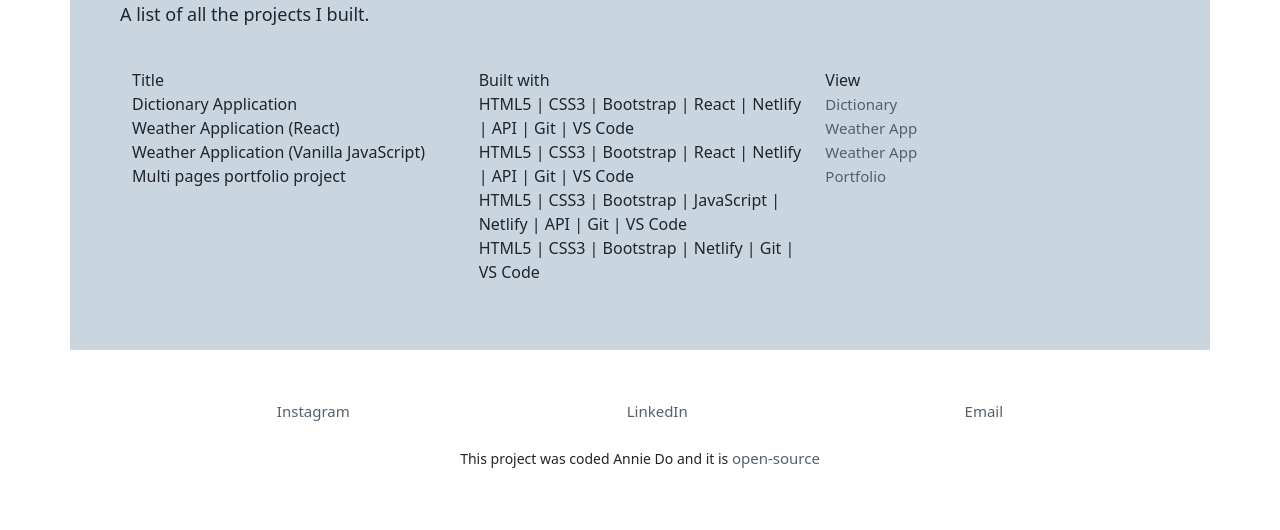
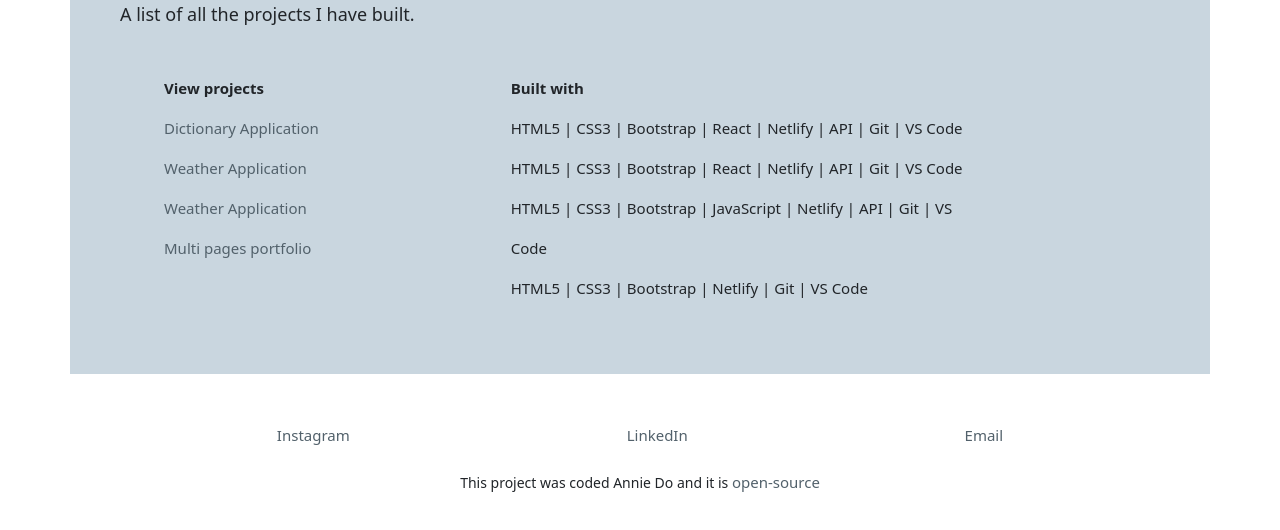
Before and after one commit to annie-2686/profolio-AD, a plain HTML site: page projects.html in a window 1280 px wide. Shown: the part 248-778 px from the top of the page. Drawn offline with nearby package versions, Linux system fonts and the light colour scheme.

Commit message:
css changes

```diff
--- a/projects.html
+++ b/projects.html
@@ -53,76 +53,73 @@
     </div>
 
     <div class="about-section container">
-
       <h2>Projects</h2>
-          <p>A list of all the projects I built.</p>
+      <p>A list of all the projects I have built.</p>
       <br />
 
       <div class="container">
-            <div class="row">
-              <div class="col">
-                <ul class="list-unstyled">
-                  Title
-                  <li>Dictionary Application</li>
-                  <li>Weather Application (React) </li>
-                  <li>Weather Application (Vanilla JavaScript) </li>
-                  <li>Multi pages portfolio project</li>
-                </ul>
-              </div>
-
-              <div class="col">
-                <ul class="list-unstyled">
-                  Built with
-                  <li>HTML5 | CSS3 | Bootstrap | React | Netlify | API | Git | VS Code </li>
-                  <li>HTML5 | CSS3 | Bootstrap | React | Netlify | API | Git | VS Code </li>
-                  <li>HTML5 | CSS3 | Bootstrap | JavaScript | Netlify | API | Git | VS Code</li>
-                   <li>HTML5 | CSS3 | Bootstrap | Netlify | Git | VS Code</li>
-                </ul>
-              </div>
-
-
-            <div class="col">
-              <ul class="list-unstyled">
-                View
-                <li>   <a
+        <div class="row justify-content-start">
+          <div class="col-4">
+            <ul class="projectlists">
+              <strong>View projects</strong>
+              <li>
+                <a
                   href="https://papaya-starlight-a5c103.netlify.app"
                   target="blank"
                   title="Dictionary App"
                   class="contacts"
-              >Dictionary</a
-            ></li>
-                <li><a
+                  >Dictionary Application</a
+                >
+              </li>
+              <li>
+                <a
                   href="https://thirsty-shockley-679896.netlify.app"
                   target="blank"
                   title="Weather (React)"
                   class="contacts"
-              >Weather App</a
-            ></li>
-                <li><a
-              href="https://modest-noyce-d20d31.netlify.app
+                  >Weather Application</a
+                >
+              </li>
+              <li>
+                <a
+                  href="https://modest-noyce-d20d31.netlify.app"
                   target="blank"
                   title="Weather (Vanilla JavaScript)"
                   class="contacts"
-              >Weather App</a
-            ></li>
-             <li><a
+                  >Weather Application</a
+                >
+              </li>
+              <li>
+                <a
                   href="https://modest-noyce-d20d31.netlify.app"
                   target="blank"
                   title="Portfolio"
                   class="contacts"
-              >Portfolio</a
-            ></li>
+                  >Multi pages portfolio</a
+                >
+              </li>
             </ul>
+          </div>
 
+          <div class="col-6">
+            <ul class="projectlists">
+              <strong>Built with</strong>
+              <li>
+                HTML5 | CSS3 | Bootstrap | React | Netlify | API | Git | VS Code
+              </li>
+              <li>
+                HTML5 | CSS3 | Bootstrap | React | Netlify | API | Git | VS Code
+              </li>
+              <li>
+                HTML5 | CSS3 | Bootstrap | JavaScript | Netlify | API | Git | VS
+                Code
+              </li>
+              <li>HTML5 | CSS3 | Bootstrap | Netlify | Git | VS Code</li>
+            </ul>
           </div>
         </div>
-
-
       </div>
-
-
     </div>
-
 
       <footer>
         <div class="d-flex justify-content-evenly mb-4">
--- a/style.css
+++ b/style.css
@@ -30,7 +30,9 @@ h2 {
 
 .mugshot {
   opacity: 0.7;
-  max-width: 200px;
+  max-width: 250px;
+  padding-right: 20px;
+
 }
 
 .logo {
@@ -68,3 +70,8 @@ h2 {
 footer {
   margin-top: 50px;
 }
+
+.projectlists {font-size: 15px;
+line-height: 40px;
+ list-style-type: none;
+}
```
Also changed, not shown: about.html (+14 -7 lines), index.html (+3 -3 lines). Lines whose indentation alone changed are shown as unchanged.
